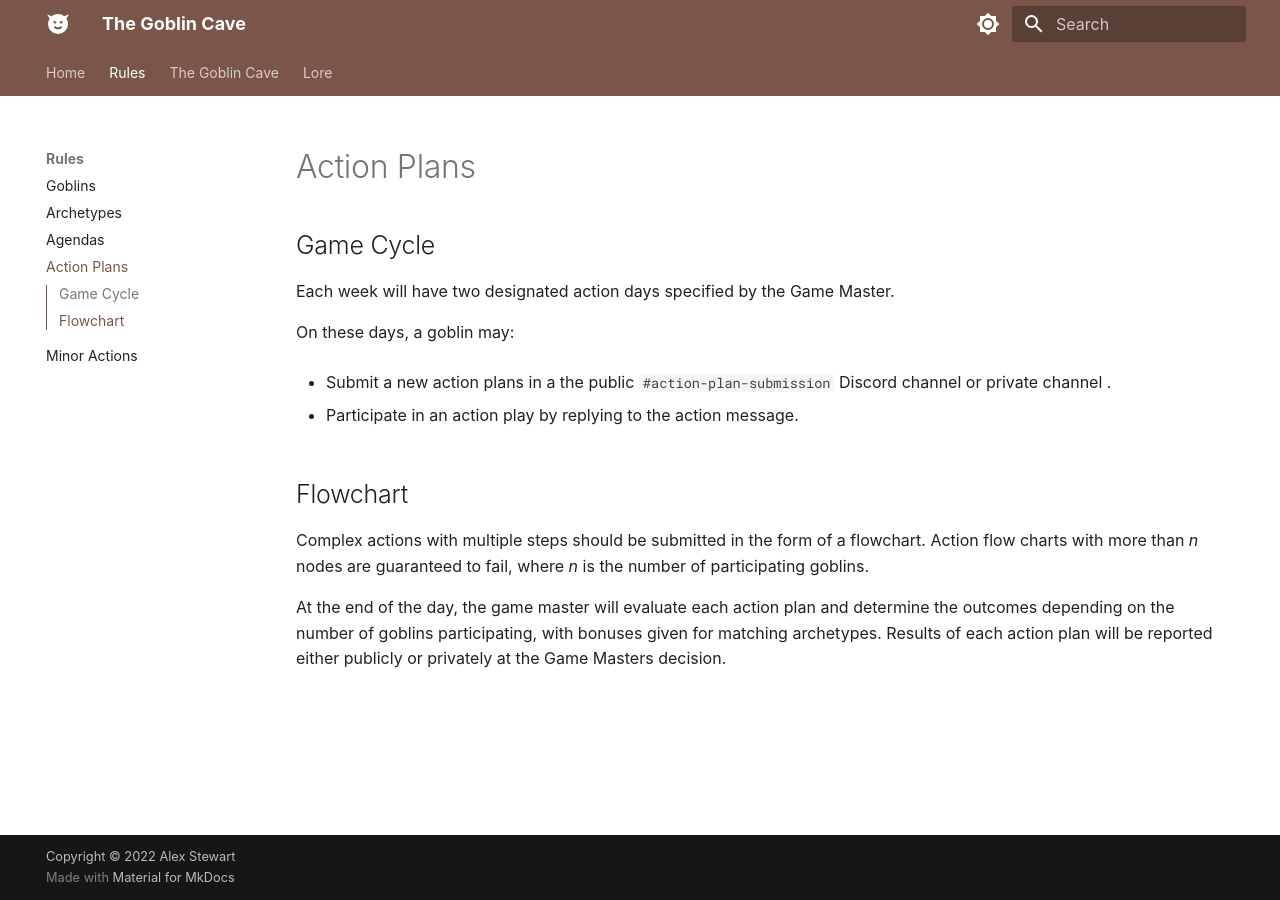
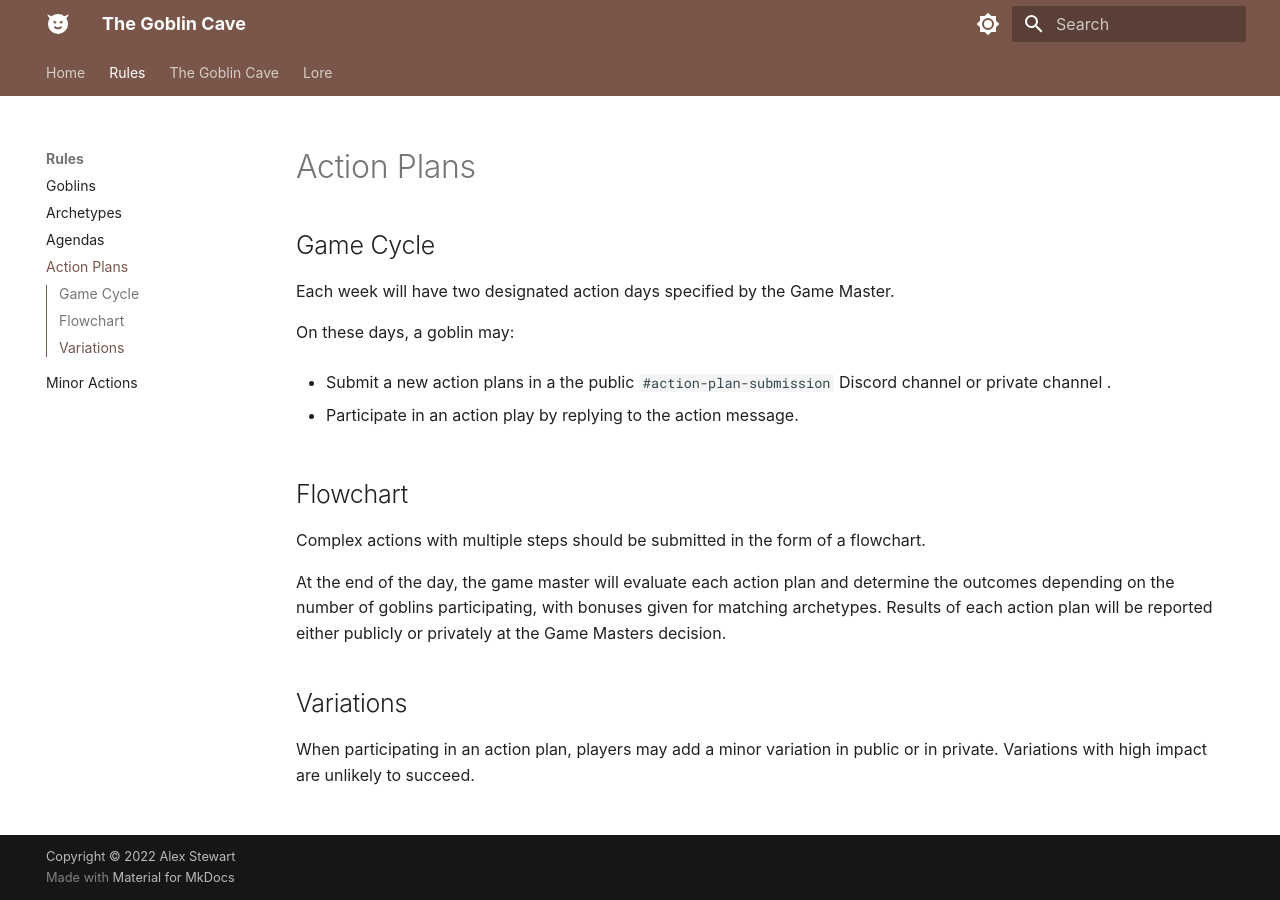
Before and after one commit to alex-stewart/the-goblin-cave, an MkDocs documentation site: the page built from docs/rules/action_plans.md, in a window 1280 px wide. Built offline with MkDocs 1.6.1 and Material for MkDocs 9.7.7, drawn with Linux system fonts in a browser that asks for light colours; some web fonts are replaced.

Commit message:
action plan variations

```diff
--- a/docs/rules/action_plans.md
+++ b/docs/rules/action_plans.md
@@ -10,6 +10,10 @@ On these days, a goblin may:
 - Participate in an action play by replying to the action message.
 
 ## Flowchart
-Complex actions with multiple steps should be submitted in the form of a flowchart. Action flow charts with more than *n* nodes are guaranteed to fail, where *n* is the number of participating goblins.
+Complex actions with multiple steps should be submitted in the form of a flowchart.
 
 At the end of the day, the game master will evaluate each action plan and determine the outcomes depending on the number of goblins participating, with bonuses given for matching archetypes. Results of each action plan will be reported either publicly or privately at the Game Masters decision.
+
+## Variations
+When participating in an action plan, players may add a minor variation in public or in private.
+Variations with high impact are unlikely to succeed.
```
